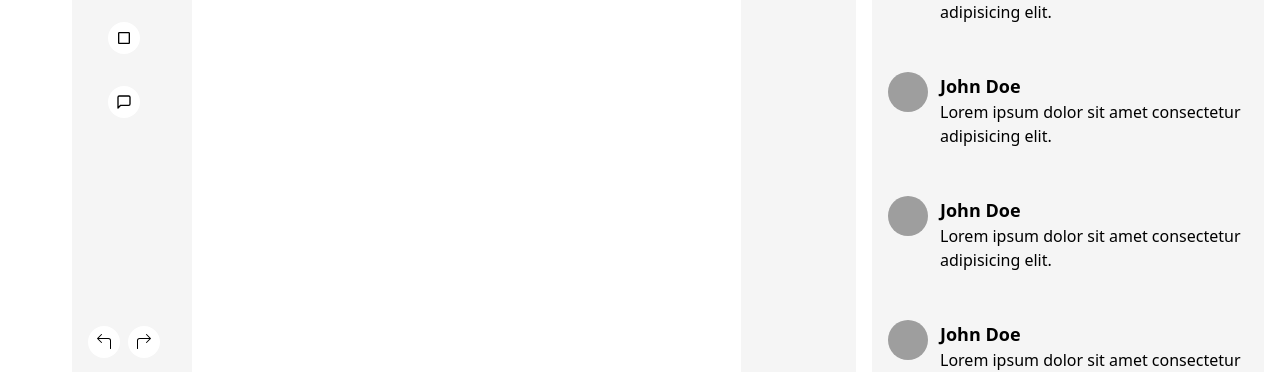
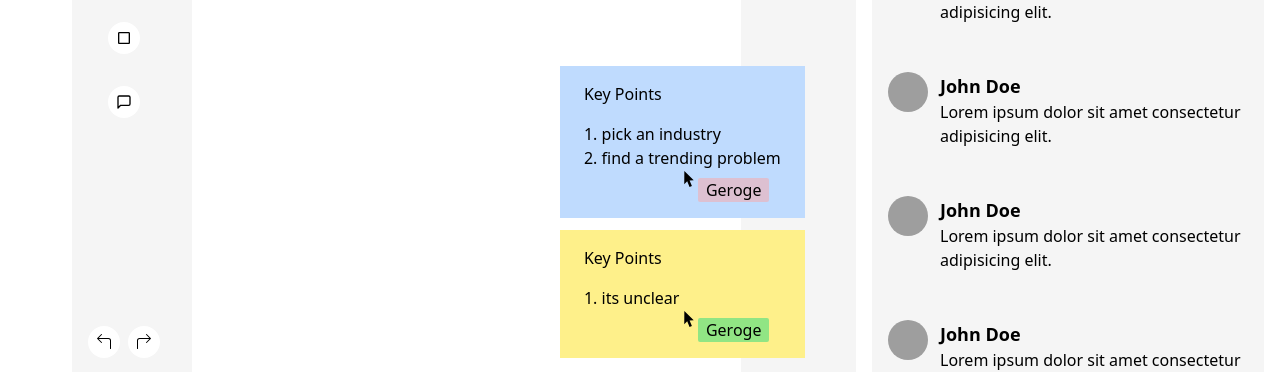
Before and after one commit to abubakarhb/interns, a React (Vite) app: page / in a window 1280 px wide. Shown: the part 442-814 px from the top of the page. Built offline with nearby package versions, Linux system fonts and the light colour scheme; grey boxes are pictures that could not be loaded.

Commit message:
added keypoint cards to section

```diff
--- a/src/Components/Chat.jsx
+++ b/src/Components/Chat.jsx
@@ -31,7 +31,7 @@ const Chat = () => {
           })}
         </div>
       </div>
-      <section className="w-[70%] bg-white pt-[5rem] px-[5rem] rounded-sm">
+      <section className="w-[70%] bg-white pt-[5rem] px-[5rem] rounded-sm relative">
         <p className="px-2 bg-purple-100 rounded-sm w-fit">we need to</p>
         <div className="flex ml-[6rem]">
           <span className="text-lg">
@@ -39,6 +39,29 @@ const Chat = () => {
           </span>
           <p className=" bg-purple-400 px-2 rounded-sm w-fit">maria</p>
         </div>
+        <article className="absolute bottom-[4rem] right-[-4rem]">
+          <div className="bg-blue-200 p-4 px-6 mb-3 ">
+            <h1 className="mb-4">Key Points</h1>
+            <p>1. pick an industry</p>
+            <p>2. find a trending problem</p>
+            <div className="flex ml-[6rem]">
+              <span className="text-lg">
+                <GiArrowCursor />
+              </span>
+              <p className=" bg-red-300/50 px-2 rounded-sm mt-2">Geroge</p>
+            </div>
+          </div>
+          <div className="bg-yellow-200 p-4 px-6 ">
+            <h1 className="mb-4">Key Points</h1>
+            <p>1. its unclear</p>
+            <div className="flex ml-[6rem]">
+              <span className="text-lg">
+                <GiArrowCursor />
+              </span>
+              <p className=" bg-green-400/60 px-2 rounded-sm mt-2">Geroge</p>
+            </div>
+          </div>
+        </article>
       </section>
     </div>
   );
```
